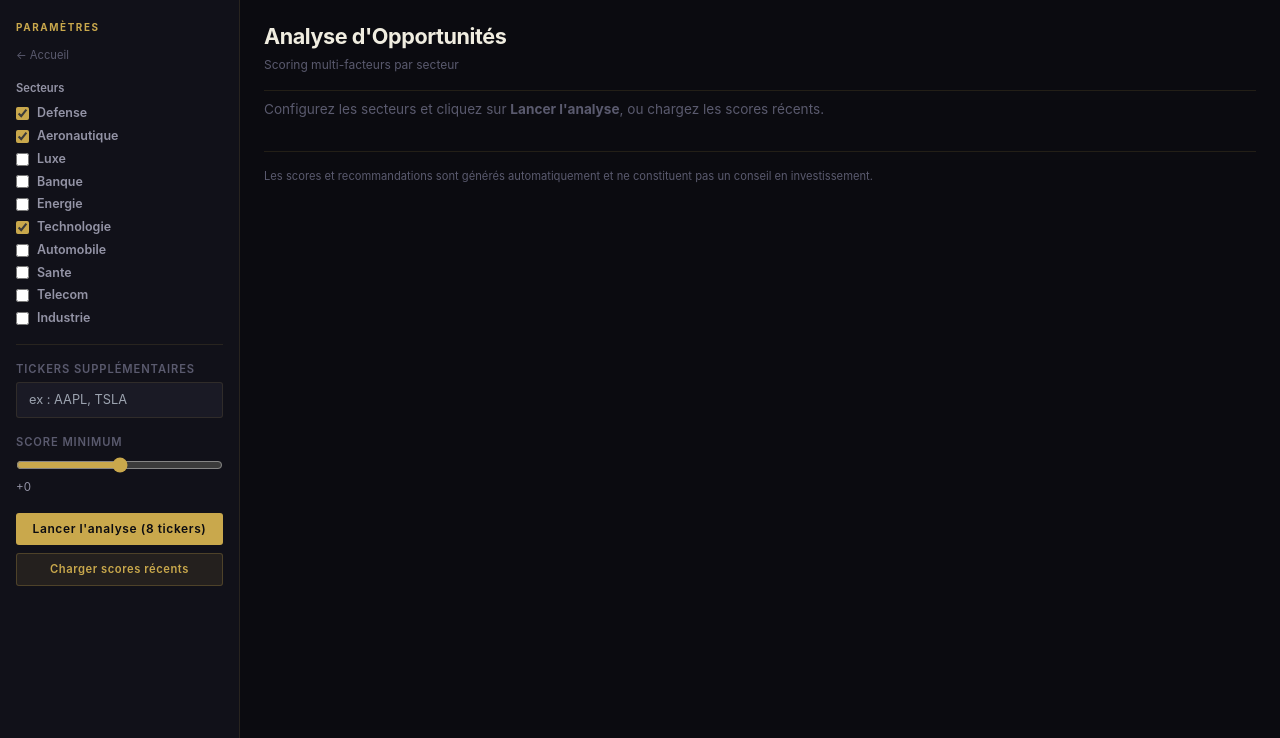
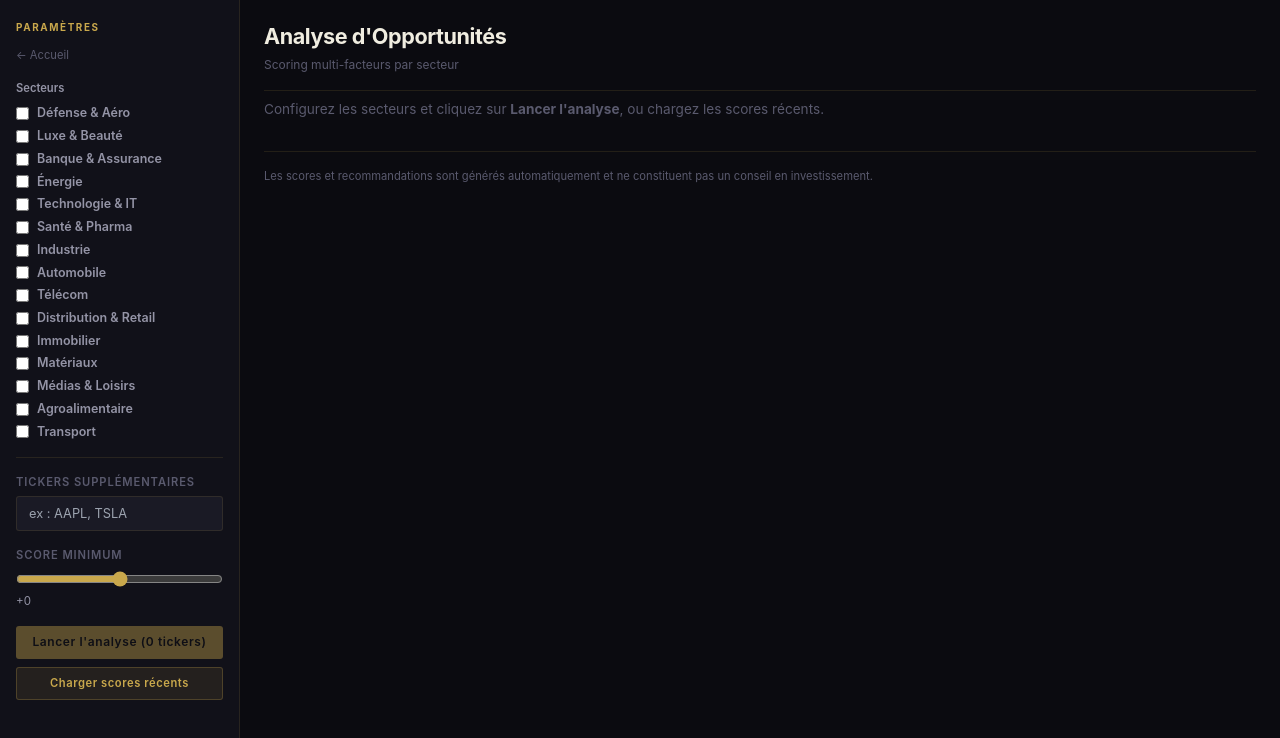
Before and after one commit to denjs18/TradingApp, a Next.js app: page /opportunities in a window 1280 px wide. Shown: the top 738 px of the page. Built offline with nearby package versions, Linux system fonts and the light colour scheme.

Commit message:
Expand sector ticker lists to verified SBF 120 / PEA stocks
https://claude.ai/code/session_01Ue48zgpSqGNCK7AYmFtCud

```diff
--- a/src/app/opportunities/page.tsx
+++ b/src/app/opportunities/page.tsx
@@ -14,16 +14,21 @@ const RED = "#c84848";
 const ORANGE = "#d4834a";
 
 const SECTORS: Record<string, string[]> = {
-  Defense: ["HO.PA", "SAF.PA", "TKO.PA"],
-  Aeronautique: ["AIR.PA", "SAF.PA", "AM.PA"],
-  Luxe: ["MC.PA", "KER.PA", "RMS.PA"],
-  Banque: ["BNP.PA", "GLE.PA", "ACA.PA"],
-  Energie: ["TTE.PA", "ENGI.PA"],
-  Technologie: ["CAP.PA", "DAS.PA", "STM.PA"],
-  Automobile: ["RNO.PA", "STL.PA"],
-  Sante: ["SAN.PA", "BN.PA"],
-  Telecom: ["ORA.PA"],
-  Industrie: ["SU.PA", "SGO.PA", "LR.PA"],
+  "Défense & Aéro": ["AIR.PA", "SAF.PA", "HO.PA", "AM.PA"],
+  "Luxe & Beauté": ["MC.PA", "KER.PA", "RMS.PA", "OR.PA"],
+  "Banque & Assurance": ["BNP.PA", "GLE.PA", "ACA.PA", "AXA.PA"],
+  "Énergie": ["TTE.PA", "ENGI.PA", "GTT.PA"],
+  "Technologie & IT": ["CAP.PA", "DSY.PA", "STM.PA", "ATO.PA", "ALTEN.PA"],
+  "Santé & Pharma": ["SAN.PA", "EL.PA", "IPH.PA", "ERF.PA", "GENFIT.PA", "DBV.PA"],
+  "Industrie": ["SU.PA", "SGO.PA", "LR.PA", "ALO.PA", "SEB.PA", "WLN.PA", "VIE.PA"],
+  "Automobile": ["RNO.PA", "STLAM.PA", "ML.PA", "FRVIA.PA"],
+  "Télécom": ["ORA.PA", "ILD.PA"],
+  "Distribution & Retail": ["CA.PA", "RXL.PA", "FNAC.PA"],
+  "Immobilier": ["URW.PA", "COV.PA", "ICAD.PA"],
+  "Matériaux": ["MT.PA", "VK.PA", "ERAMET.PA"],
+  "Médias & Loisirs": ["VIV.PA", "TF1.PA", "M6.PA", "LAGR.PA"],
+  "Agroalimentaire": ["BN.PA", "RI.PA", "BON.PA"],
+  "Transport": ["ADP.PA", "AF.PA", "GETLINK.PA"],
 };
 
 function scoreColor(score: number) {
```
